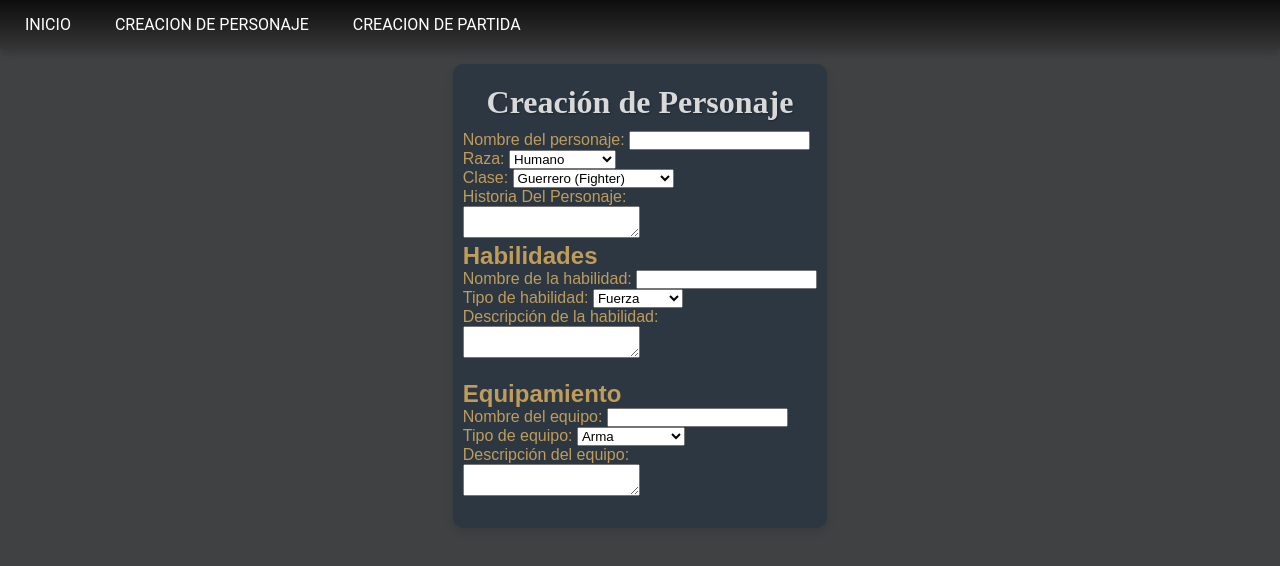
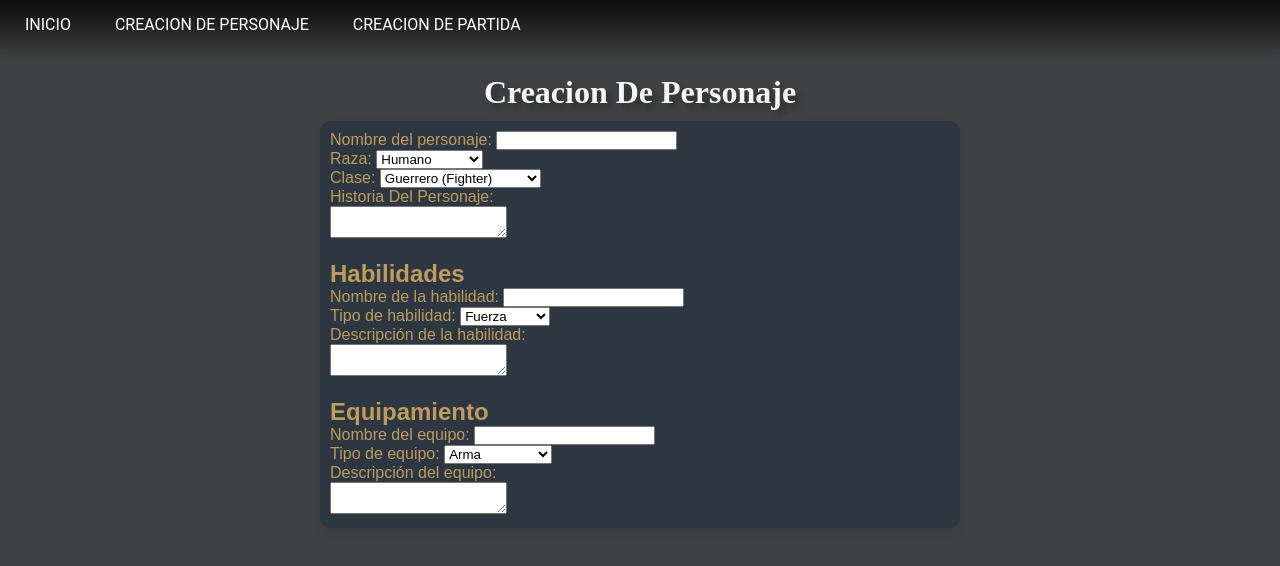
Before and after one commit to Vector4c5/Proyecto_Final, a plain HTML site: page Creacion_De_Juegos.html in a window 1280 px wide. Both pictures are taken after a click on the button "CREACION DE PERSONAJE". Drawn offline with Linux system fonts and the light colour scheme.

Commit message:
Aspecto_De_Titulos

```diff
--- a/Creacion_De_Juegos.html
+++ b/Creacion_De_Juegos.html
@@ -17,16 +17,22 @@
 </nav>
 
 <!-- Sección de contenido -->
+
   <div class="content">
-
      <div id="inicio" class="content-section">
+        <div class='Cuadricula'>
           <h1 class="Encabezado">Herramientas Para Juegos De Mesa</h1>
+            <div class="Contenido">
              <h2>Bienvenido</h2>
              <p>Bienvenido a la plataforma de creación de juegos de rol. Aquí encontrarás las herramientas básicas para crear tus personajes, definir habilidades, equipos y consultar las reglas.</p>
             </div>
+        </div>
+    </div>
+ </div>
     <div id="Creacion_P" class="content-section">
-            <section id="creacion-personaje">
-                <h2 class="Encabezado">Creación de Personaje</h2>
+        <div class='Cuadricula'>
+            <h1 class="Encabezado">Creacion De Personaje</h1>
+            <div class="Contenido">
                 <form>
                     <label for="nombre">Nombre del personaje:</label>
                     <input type="text" id="nombre" name="nombre" required><br>
@@ -60,9 +66,7 @@
                         <option value="Loxodones">Loxodones</option>
                         <option value="Yuan-ti">Yuan-ti</option>
                        </optgroup>
-
                     </select><br>
-
                     <label for="clase">Clase:</label>
                     <select id="clase" name="clase">
                         <optgroup label="Tanques">
@@ -84,19 +88,15 @@
                             <option value="Brujo">Brujo (Warlock)</option>
                         </optgroup>
                     </select><br>
-
                     <label for="descripcion">Historia Del Personaje:</label><br>
                     <textarea id="descripcion" name="descripcion"></textarea>
-                </form>
-            </section>
+                </form><br>
 
             <!-- Sección: Habilidades -->
-            <section id="habilidades">
                 <h2>Habilidades</h2>
                 <form>
                     <label for="habilidad-nombre">Nombre de la habilidad:</label>
                     <input type="text" id="habilidad-nombre" name="habilidad-nombre" required><br>
-
                     <label for="tipo-habilidad">Tipo de habilidad:</label>
                     <select id="tipo-habilidad" name="tipo-habilidad">
                          <option value="Fuerza">Fuerza</option>
@@ -105,18 +105,14 @@
                          <option value="Sabiduría">Sabiduría</option>
                          <option value="Carisma">Carisma</option>
                     </select><br>
-
                     <label for="descripcion-habilidad">Descripción de la habilidad:</label><br>
                     <textarea id="descripcion-habilidad" name="descripcion-habilidad"></textarea>
-                </form>
-            </section><br>
+                </form><br>
 
-            <section id="equipamiento">
                 <h2>Equipamiento</h2>
                 <form>
                     <label for="equipo-nombre">Nombre del equipo:</label>
                     <input type="text" id="equipo-nombre" name="equipo-nombre" required><br>
-
                     <label for="tipo-equipo">Tipo de equipo:</label>
                     <select id="tipo-equipo" name="tipo-equipo">
                         <option value="arma">Arma</option>
@@ -131,22 +127,21 @@
                     <label for="descripcion-equipo">Descripción del equipo:</label><br>
                     <textarea id="descripcion-equipo" name="descripcion-equipo"></textarea>
                 </form>
-            </section><br>
+        </div>
+    </div>
 </div>
     <div id="Creacion_Pa" class="content-section">
+        <div class="Cuadricula">
             <h2 class="Encabezado">Creación de Partida</h2>
-        <section id="creacion-juego-rol">
-            <h2>Creacion de partida</h2>
+            <div class="Contenido">
                 <form>
                     <label for="Partida-nombre">Nombre De Partida:</label>
                     <input type="text" id="Partida-nombre" name="Partida-nombre" required><br>
-
                     <label for="tipo-Partida">Tipo de Partida:</label>
                 <select id="tipo-Partida" name="tipo-Partida">
                     <option value="Campaña">Campaña</option>
                     <option value="One-Shot">One-Shot</option>
                 </select><br>
-
                 <label for="tematica-Partida">Tematica de Partida:</label>
                 <select id="tematica-Partida" name="tematica-Partida">
                     <option value="Aventura-Aventura">Accion y Aventura</option>
@@ -154,15 +149,11 @@
                     <option value="Misterio">Misterio</option>
                     <option value="Supervivencia">Supervivencia</option>
                 </select><br>
-
                 <label for="Desarrollo de Partida">Desarrollo de Partida:</label><br>
                 <textarea id="Desarrollo de Partida" name="Desarrollo de Partida"></textarea>
             </form>
-
-
-        </section>
             </div>
-
+        </div>
     </div>
 
 <script src="Java.js"></script>
--- a/Estilo.CSS
+++ b/Estilo.CSS
@@ -6,21 +6,28 @@
 }
 
 body {
+    display: grid;
     background-color: #404142; /* Color dorado claro de fondo */
     color: #BF9C5A; /* Color del texto */
-    max-width: 1500px;
     font-family: Arial, sans-serif;
+}
+.Cuadricula{
+    display: grid;
+    grid-template-columns: 25% 50% 25%;
+    grid-row: 10% 90%;
 }
 
 /* Encabezado estilo pergamino */
 .Encabezado {
+    grid-row: 1;
+    grid-column: 2;
     display: flex;
+    justify-content: center;
     padding: 10px;
-    justify-content: center;
     font-family: 'Courgette', serif;
     font-size: 2rem;
-    color: #D9D9D9;
-    text-shadow: 1px 1px 2px rgba(0, 0, 0, 0.3);
+    color: whitesmoke;
+    text-shadow: 5px 5px 6px rgba(0, 0, 0, 0.3);
 }
 
 /* Barra de navegación */
@@ -64,15 +71,20 @@ body {
 
 
 }
+.Contenido {
+    grid-row: 2;
+    grid-column: 2;
+    background-color: #2C3742; /* Fondo */
+    padding: 10px;
+    max-width: 1500px;
+    border-radius: 10px;
+    box-shadow: 0 4px 8px rgba(0, 0, 0, 0.1); /* Sombra ligera */
+}
 
 /* Estilos de cada sección de contenido */
 .content-section {
     display: none;
-    background-color: #2C3742; /* Fondo */
-    padding: 10px;
-    max-width: 400px;
-    border-radius: 10px;
-    box-shadow: 0 4px 8px rgba(0, 0, 0, 0.1); /* Sombra ligera */
+
 }
 
 .content-section.active {
```
Lines whose indentation alone changed are shown as unchanged.
